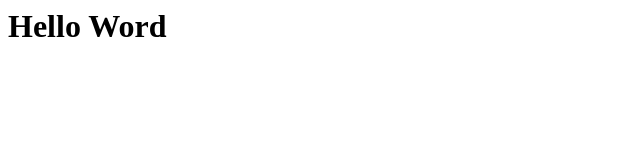
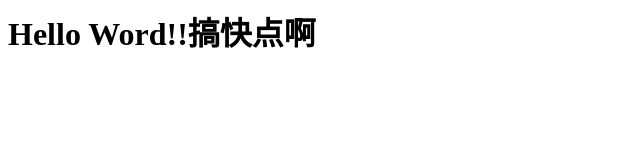
Before and after one commit to zitazhang-zzy/git-learner, a plain HTML site: page index.html in a window 1280 px wide. Shown: the whole page, without its empty margins (0-640 px from the left). Drawn offline with Linux system fonts and the light colour scheme.

Commit message:
Update index.html

```diff
--- a/index.html
+++ b/index.html
@@ -1 +1 @@
-<h1>Hello Word</h1>
+<h1>Hello Word!!搞快点啊</h1>
```
